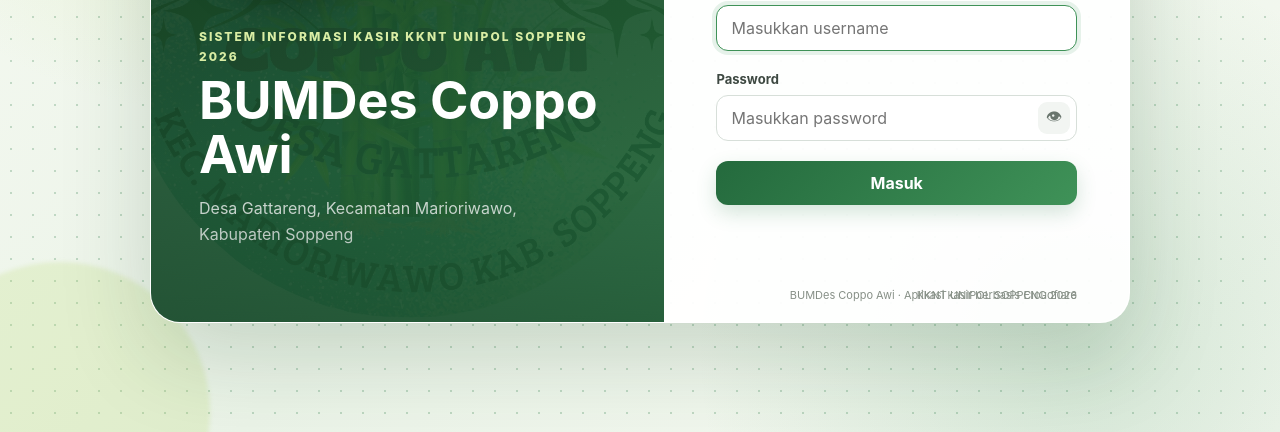
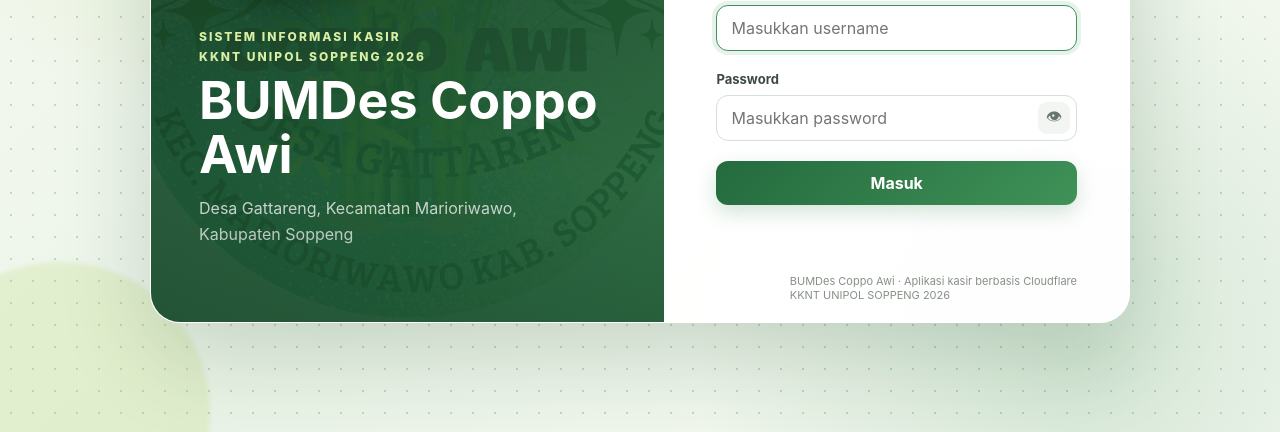
Before and after one commit to wahyulispalewaii/bumdes-pos-coppo-awi1, a website with bundled scripts: page public/index.html in a window 1280 px wide. Shown: the part 368-800 px from the top of the page. Built offline with nearby package versions, Linux system fonts and the light colour scheme; files whose address does not match are found by name.

Commit message:
Update index.html

```diff
--- a/public/index.html
+++ b/public/index.html
@@ -22,8 +22,7 @@
       <div class="login-brand">
         <img src="/assets/img/logo-bumdes.webp" alt="Logo BUMDes Coppo Awi" class="login-logo">
         <div>
-          <span class="eyebrow">Sistem Informasi Kasir</span>
-          <span class="eyebrow">KKNT UNIPOL SOPPENG 2026</span>
+          <span class="eyebrow">Sistem Informasi Kasir <br>KKNT UNIPOL SOPPENG 2026</span>
           <h1>BUMDes Coppo Awi</h1>
           <p>Desa Gattareng, Kecamatan Marioriwawo, Kabupaten Soppeng</p>
         </div>
@@ -47,8 +46,7 @@
         <button id="login-button" type="submit" class="button primary full">Masuk</button>
 
       </form>
-      <footer class="login-footer">BUMDes Coppo Awi · Aplikasi kasir berbasis Cloudflare</footer>
-      <footer class="login-footer">KKNT UNIPOL SOPPENG 2026</footer>
+      <footer class="login-footer">BUMDes Coppo Awi · Aplikasi kasir berbasis Cloudflare<br>KKNT UNIPOL SOPPENG 2026</footer>
     </div>
   </section>
 
```
